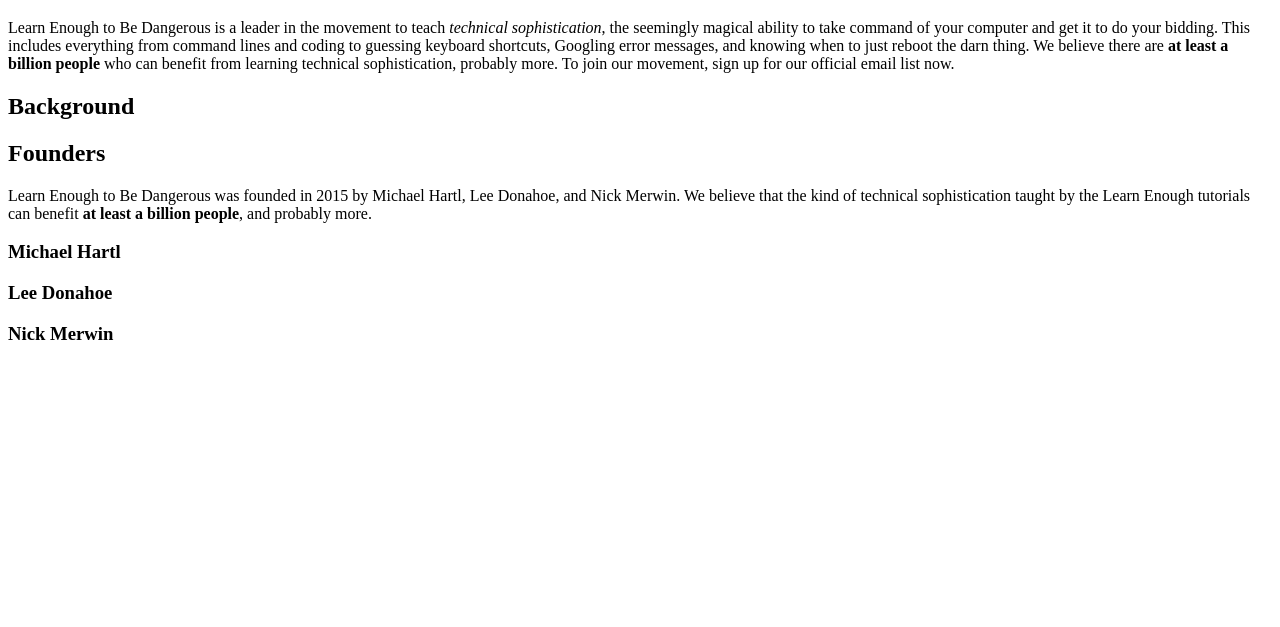
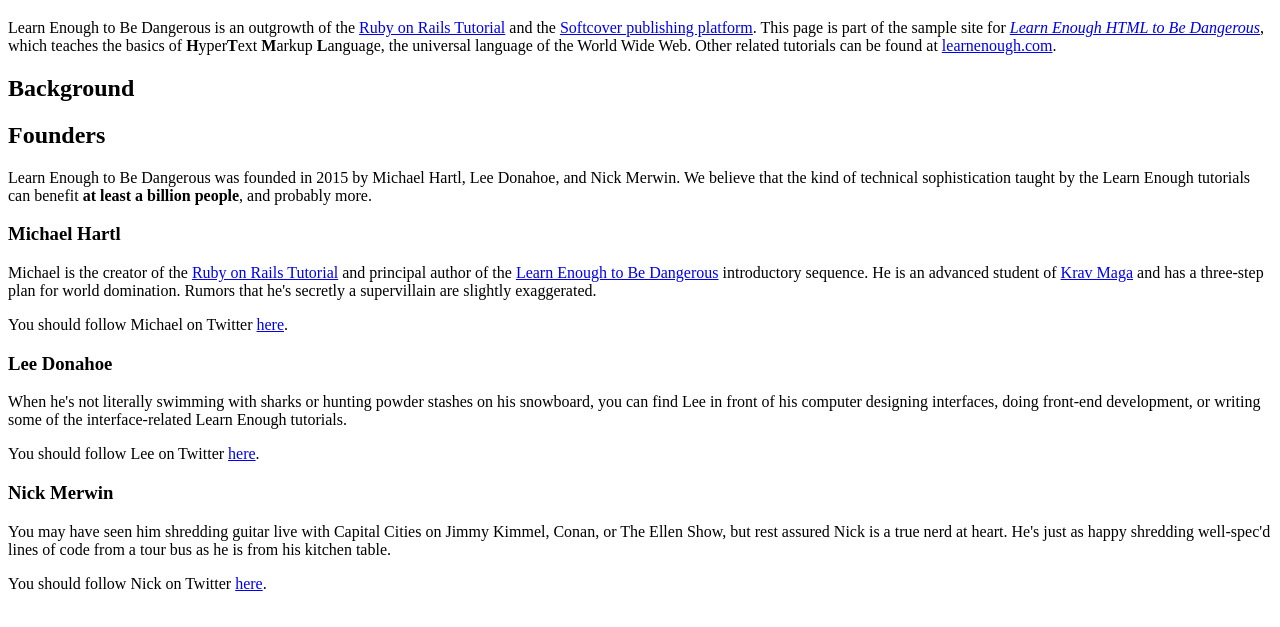
Before and after one commit to Thallel/sample_website, a plain HTML site: page index.html in a window 1280 px wide. Shown: the part 61-688 px from the top of the page. Drawn offline with Linux system fonts and the light colour scheme.

Commit message:
Add description of the authors and links to their twitters

```diff
--- a/index.html
+++ b/index.html
@@ -10,14 +10,16 @@
   <h1>The Learn Enough Story</h1>
 
   <p>
-    Learn Enough to Be Dangerous is a leader in the movement to teach
-    <em>technical sophistication</em>, the seemingly magical ability to take
-    command of your computer and get it to do your bidding. This includes
-    everything from command lines and coding to guessing keyboard shortcuts,
-    Googling error messages, and knowing when to just reboot the darn thing.
-    We believe there are <strong>at least a billion people</strong> who can benefit from
-    learning technical sophistication, probably more. To join our
-    movement, sign up for our official email list now.
+    Learn Enough to Be Dangerous is an outgrowth of the
+    <a href="https://railstutorial.org/">Ruby on Rails Tutorial</a> and the
+    <a href="https://www.softcover.io/">Softcover publishing platform</a>.
+    This page is part of the sample site for
+    <a href="https://www.learnenough.com/html"><em>Learn Enough HTML to
+    Be Dangerous</em></a>, which teaches the basics of
+    <strong>H</strong>yper<strong>T</strong>ext <strong>M</strong>arkup
+    <strong>L</strong>anguage, the universal language of the World Wide Web.
+    Other related tutorials can be found at
+    <a href="https://www.learnenough.com/">learnenough.com</a>.
   </p>
 
   <h2>Background</h2>
@@ -33,9 +35,50 @@
 
   <h3>Michael Hartl</h3>
 
+  <p>
+    Michael is the creator of the <a href="https://www.railstutorial.org/">
+    Ruby on Rails Tutorial</a> and principal author of the
+    <a href="https://www.learnenough.com/">Learn Enough to Be Dangerous</a>
+    introductory sequence. He is an advanced student of
+    <a href="https://www.kravmaga.com/">Krav Maga</a> and has a three-step
+    plan for world domination. Rumors that he's secretly a supervillain
+    are slightly exaggerated.
+  </p>
+
+  <p>
+    You should follow Michael on Twitter
+    <a href="https://twitter.com/mhartl">here</a>.
+  </p>
+
   <h3>Lee Donahoe</h3>
 
+  <p>
+    When he's not literally swimming with sharks or hunting powder stashes
+    on his snowboard, you can find Lee in front of his computer designing
+    interfaces, doing front-end development, or writing some of the
+    interface-related Learn Enough tutorials.
+  </p>
+
+  <p>
+    You should follow Lee on Twitter
+    <a href="https://twitter.com/leedonahoe">here</a>.
+  </p>
+
+
   <h3>Nick Merwin</h3>
+
+  <p>
+    You may have seen him shredding guitar live with Capital Cities on Jimmy
+    Kimmel, Conan, or The Ellen Show, but rest assured Nick is a true nerd
+    at heart. He's just as happy shredding well-spec'd lines of code from a
+    tour bus as he is from his kitchen table.
+  </p>
+
+  <p>
+    You should follow Nick on Twitter
+    <a target="_blank" href="https://twitter.com/nickmerwin">here</a>.
+  </p>
+
 </body>
 </html>
 
```
